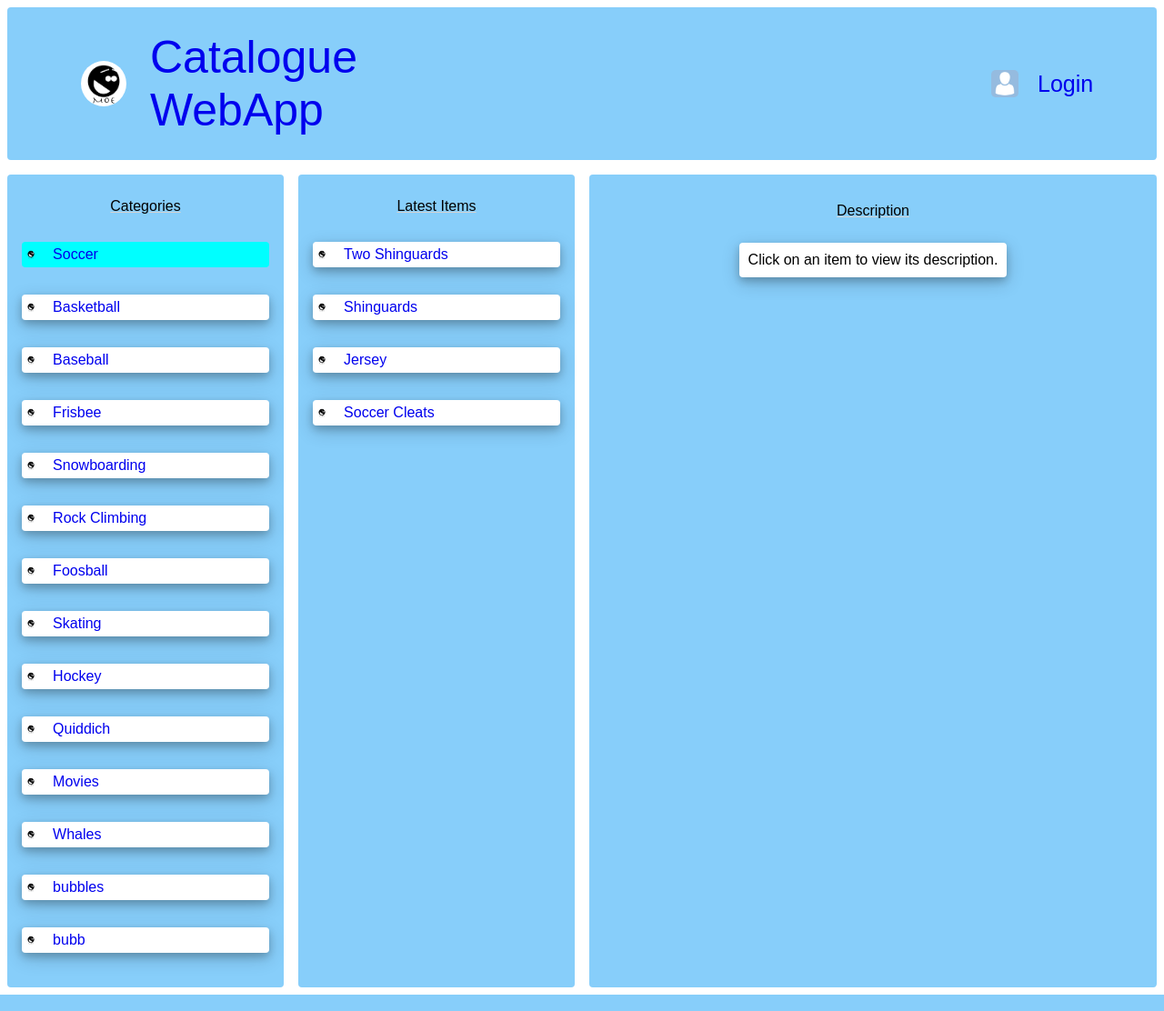
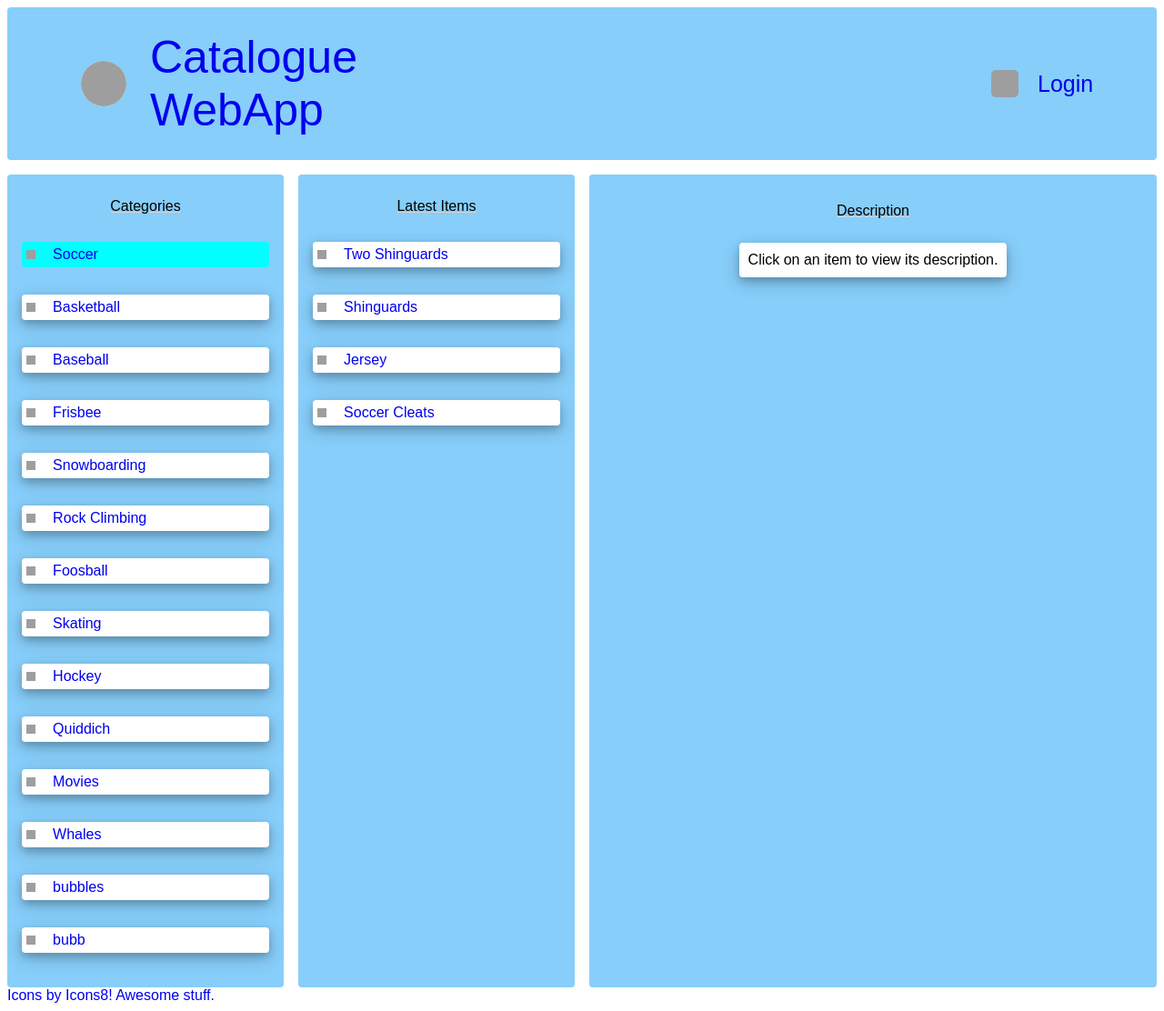
Before and after one commit to moe-elsadig/FSND-P2, a Flask app: page /category/1/ in a window 1280 px wide. Shown: the whole page at 91% size. Run offline with Flask 2, Linux system fonts and the light colour scheme; data comes from the database, SQL or seed files in the repository; parts of the project's set-up code (start-up, migrations or seed data) failed here and were passed over; grey boxes are pictures that could not be loaded.

Commit message:
Changed the icon/img source of the public categories page

```diff
--- a/vagrant/templates/publicItems.html
+++ b/vagrant/templates/publicItems.html
@@ -9,7 +9,7 @@
     <!-- Start of Header Section -->
     <div class="content">
       <div class="header">
-        <img class="header_logo" alt="site logo" src="/vagrant/images/Logo_4000px4000px.png">
+        <img class="header_logo" alt="site logo" src="https://img.icons8.com/material-rounded/96/000000/mesh.png">
         <a href="{{url_for("showCategories")}}" class="header_text">Catalogue WebApp</a>
         <!-- Notification bar -->
         <div class="notification_sec">
@@ -23,7 +23,7 @@
             {% endif %}
           {% endwith %}
         </div>
-        <img class="login_icon" alt="avatar" src="/vagrant/images/avatar.png">
+        <img class="login_icon" alt="avatar" src="https://img.icons8.com/material-rounded/96/000000/user-male-circle.png">
         <div class="login_text">
           <a href={{url_for('showLogin')}}>Login</a>
         </div>
@@ -35,12 +35,12 @@
         {% for category in categories %}
           {% if items and category.id == items[0].category_id %}
             <a class="list_item active" href="{{url_for('showItems', category_id=category.id)}}">
-              <img src="/vagrant/images/Logo_4000px4000px.png" alt="category image" class="list_item_logo">
+              <img src="https://img.icons8.com/material-rounded/48/000000/ingredients-list.png" alt="category image" class="list_item_logo">
               <div class="list_item_text">{{category.title}}</div>
             </a>
           {% else %}
             <a class="list_item" href="{{url_for('showItems', category_id=category.id)}}">
-              <img src="/vagrant/images/Logo_4000px4000px.png" alt="category image" class="list_item_logo">
+              <img src="https://img.icons8.com/material-rounded/48/000000/ingredients-list.png" alt="category image" class="list_item_logo">
               <div class="list_item_text">{{category.title}}</div>
             </a>
           {% endif %}
@@ -52,7 +52,7 @@
           {% if items and category.id == items[0].category_id %}
             {% for item in items %}
               <a class="list_item" href="{{url_for('showItem', category_id=category.id, item_id=item.id)}}">
-                <img src="/vagrant/images/Logo_4000px4000px.png" alt="item image" class="list_item_logo">
+                <img src="https://img.icons8.com/material-rounded/48/000000/info.png" alt="item image" class="list_item_logo">
                 <div class="list_item_text">{{item.title}}</div>
               </a>
             {% endfor %}
@@ -68,4 +68,7 @@
     </div>
     <!-- End of Content Section -->
   </body>
+  <footer>
+    <a href="https://icons8.com/">Icons by Icons8! Awesome stuff.</a>
+  </footer>
 </html>
```
